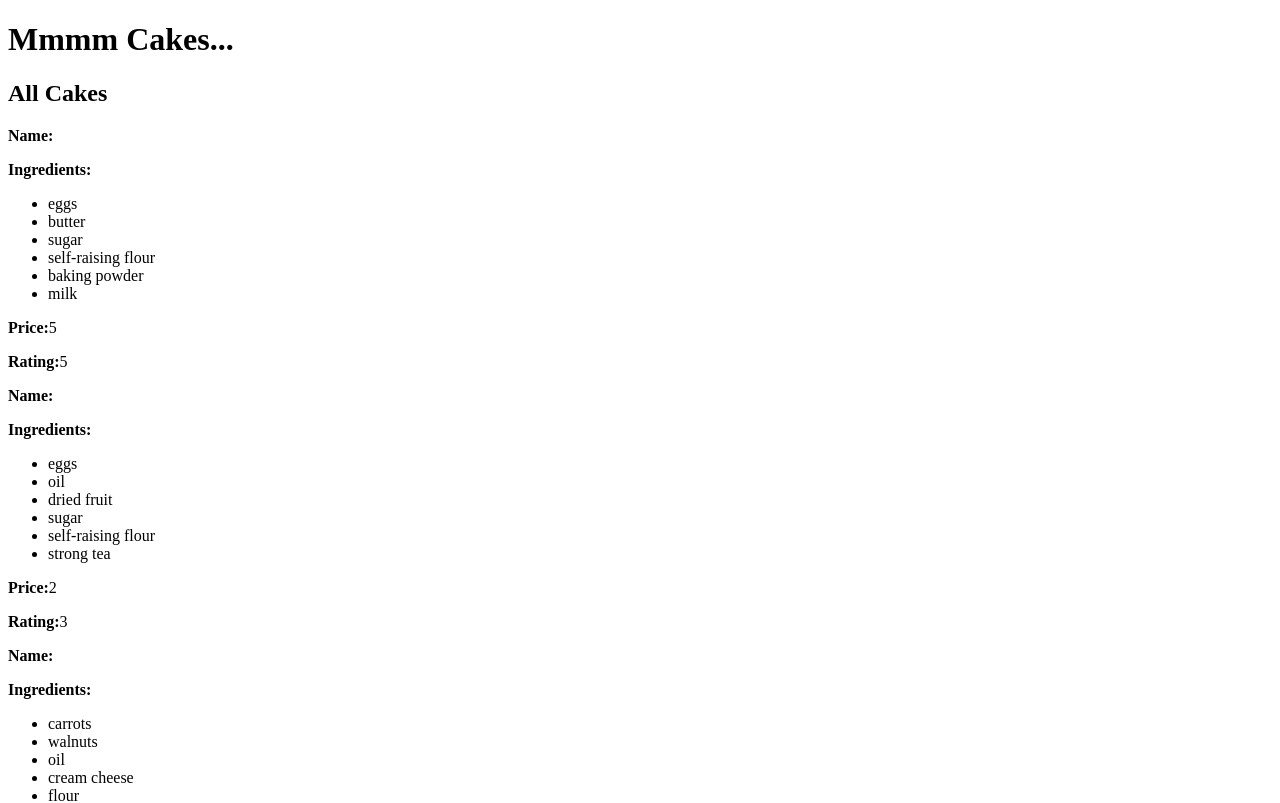
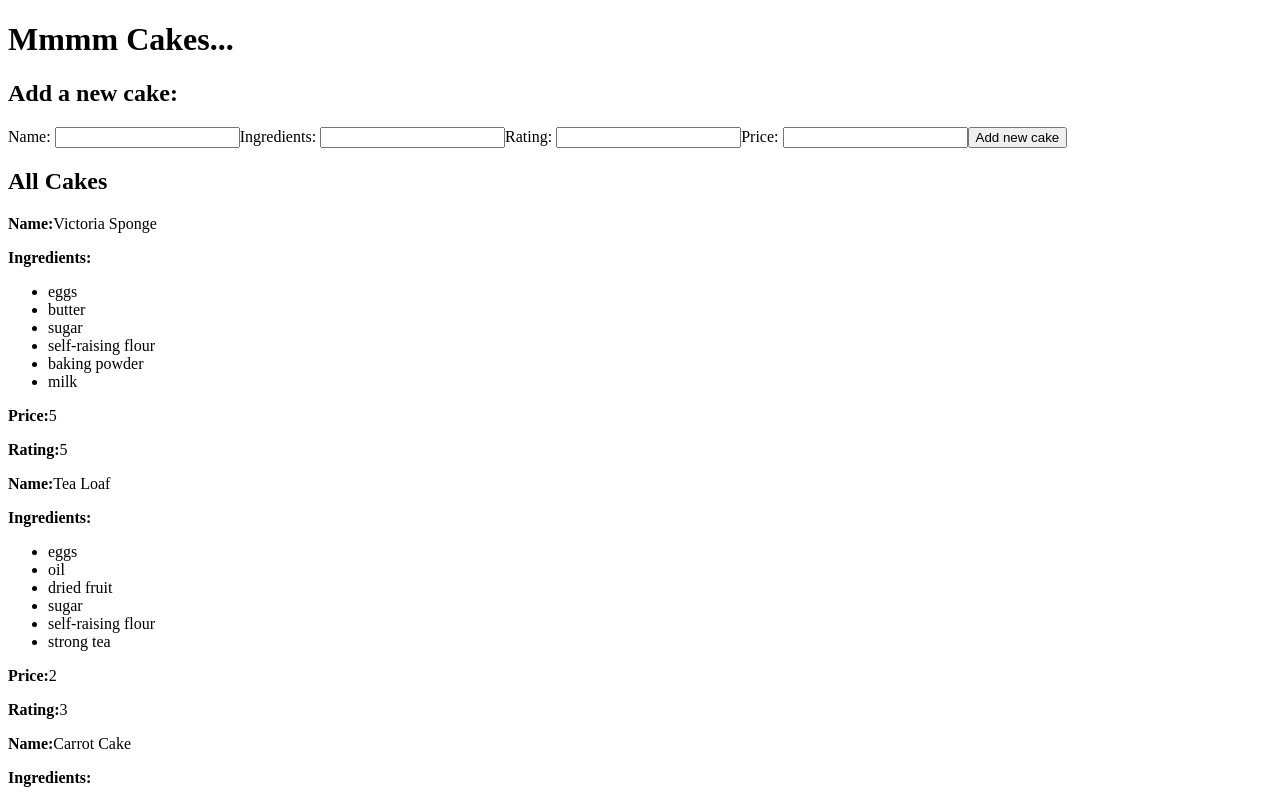
Before and after one commit to ThomasLoughran/bakery_lab_2, a React (Create React App) app: page / in a window 1280 px wide. Shown: the top 803 px of the page. Built offline with nearby package versions, Linux system fonts and the light colour scheme.

Commit message:
created form to add cake to list of displayed cakes

```diff
--- a/src/cake/Cake.js
+++ b/src/cake/Cake.js
@@ -1,4 +1,5 @@
 const Cake = ({cake}) => {
+
   const IngredientsList = cake.ingredients.map((ingredient) => {
     return <li>{ingredient}</li>
   })
@@ -6,11 +7,9 @@ const Cake = ({cake}) => {
 
   return (
     <>
-        <p><b>Name:</b>{cake.name}</p>
-        <p><b>Ingredients:</b>
-        <ul>{IngredientsList}
-        </ul>
-        </p>
+        <p><b>Name:</b>{cake.cakeName}</p>
+        <p><b>Ingredients:</b></p>
+        <ul>{IngredientsList}</ul>
         <p><b>Price:</b>{cake.price}</p>
         <p><b>Rating:</b>{cake.rating}</p>
     </>
--- a/src/cake/CakeContainer.js
+++ b/src/cake/CakeContainer.js
@@ -1,6 +1,7 @@
 import { useState } from "react";
 import Cake from "./Cake.js";
 import CakeList from "./CakeList.js";
+import CakeForm from "./CakeForm.js";
 
 const CakeContainer = () => {
 
@@ -49,10 +50,17 @@ const CakeContainer = () => {
 				   id: 3
 			}
 		]
-	)
+	);
+
+	const handleNewCakeSubmission = (newCake) => {
+		const updatedListOfCakes = [...listOfCakes];
+		updatedListOfCakes.push(newCake);
+		setListOfCakes(updatedListOfCakes);
+	}
 
   return (
     <>
+		<CakeForm onNewCakeSubmission={handleNewCakeSubmission}/>
         <CakeList cakes= {listOfCakes}/>
     </>
   )
--- /dev/null
+++ b/src/cake/CakeForm.js
@@ -0,0 +1,81 @@
+import {useState} from "react";
+
+const CakeForm = ({onNewCakeSubmission}) => {
+
+    const [name, setName] = useState("");
+    const [ingredientsList, setIngredientsList] = useState("");
+    const [rating, setRating] = useState("");
+    const [price, setPrice] = useState("");
+
+    const updateCakeName = (event) => {
+        setName(event.target.value);
+    }
+    const updateCakeIngredientsList = (event) => {
+        setIngredientsList(event.target.value);
+    }
+    const updateCakeRating = (event) => {
+        setRating(event.target.value);
+    }
+    const updateCakePrice = (event) => {
+        setPrice(event.target.value);
+    }
+
+    const handleFormSubmit = (event) => {
+        event.preventDefault();
+
+
+        const newCake = {
+            name: name,
+            ingredients: [ingredientsList],
+            rating: rating,
+            price: price,
+            id: Date.now()
+        }
+
+        setName("");
+        setIngredientsList("");
+        setRating("");
+        setPrice("");
+        onNewCakeSubmission(newCake);
+    }
+
+    return(
+        <section>
+            <h2>Add a new cake:</h2>
+            <form onSubmit={(event) => handleFormSubmit(event)}>
+                <label htmlFor="name-input">Name: </label>
+                <input
+                    type="text"
+                    id="name-input"
+                    onInput={(event) => updateCakeName(event)}
+                    value={name}
+                />
+                <label htmlFor="ingredients-input">Ingredients: </label>
+                <input
+                    type="text"
+                    id="ingredients-input"
+                    onInput={(event) => updateCakeIngredientsList(event)}
+                    value={ingredientsList}
+                />
+                <label htmlFor="rating-input">Rating: </label>
+                <input
+                    type="text"
+                    id="rating-input"
+                    onInput={(event) => updateCakeRating(event)}
+                    value={rating}
+                />
+                <label htmlFor="name-price">Price: </label>
+                <input
+                    type="text"
+                    id="price-input"
+                    onInput={(event) => updateCakePrice(event)}
+                    value={price}
+                />
+                <input type="submit" value="Add new cake"/>
+            </form>
+        </section>
+    )
+
+}
+
+export default CakeForm;
```
